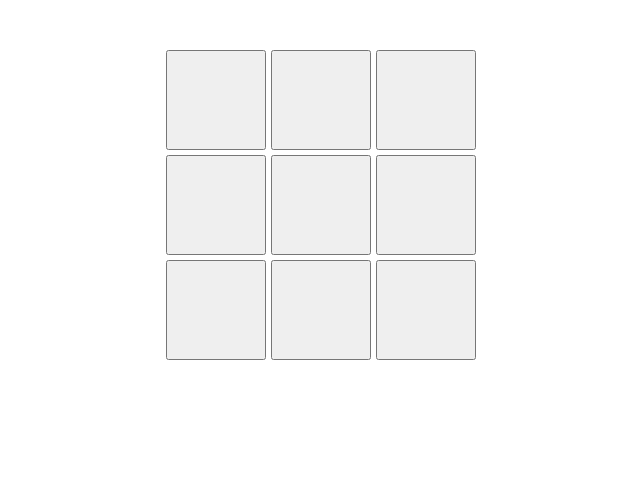
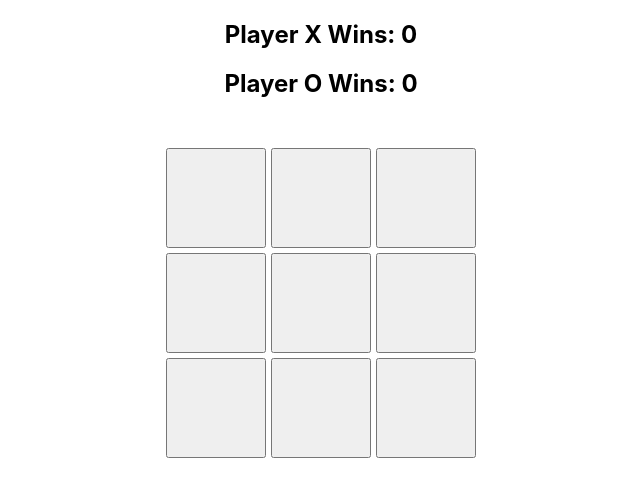
Before and after one commit to Serafim-sdegas0/tic-tac-toe, a React (Create React App) app: page / in a window 1280 px wide. Shown: the top 496 px of the page, without its empty margins (319-959 px from the left). Built offline with nearby package versions, Linux system fonts and the light colour scheme.

Commit message:
Feature/continue (#8)
* prevent overwrite

* adding wins

* Finish! I did it

---------

Co-authored-by: Serafims-degas0 <Serafims-degas0>

```diff
--- a/src/App.tsx
+++ b/src/App.tsx
@@ -2,34 +2,93 @@ import { useState } from 'react';
 import './App.css';
 
 type buttonState = {
-  num: Number,
-  symbol : string
-}
+  num: Number;
+  symbol: string;
+};
+
+export const winCombinations = [
+  [0, 1, 2],
+  [3, 4, 5],
+  [6, 7, 8],
+  [0, 3, 6],
+  [1, 4, 7],
+  [2, 5, 8],
+  [0, 4, 8],
+  [2, 4, 6],
+];
 
 function App() {
-
   const [buttonStates, setButtonStates] = useState<buttonState[]>
     (Array.from({ length: 9 }, (_, i) => ({ num: i, symbol: '' }))
     );
   const [currentPlayer, setCurrentPlayer] = useState<'X' | 'O'>('X');
+  const [count, setCount] = useState(0)
+  const [xcount, setxCount] = useState(0)
+  const [winner, setwinner] = useState<'X' | 'O' | null>(null);
+
+
 
   const handleClick = (num: Number) => {
+    if (winner) return;
+
+    const square = buttonStates.find(bs => bs.num === num);
+    if (square?.symbol) return;
+
     const updated = buttonStates.map((bs) =>
       bs.num === num ? { ...bs, isSelected: true, symbol: currentPlayer } : bs
     );
+
     setButtonStates(updated);
-    setCurrentPlayer(currentPlayer === 'X' ? 'O' : 'X');
-  }
+
+
+    const result = checkWinner(updated);
+    if (result) {
+      setwinner(result);
+      if (result === 'X') setCount(prev => prev + 1);
+      else if (result === 'O') setxCount(prev => prev + 1);
+    } else {
+      setCurrentPlayer(currentPlayer === 'X' ? 'O' : 'X');
+    }
+  };
+
+  const checkWinner = (board: buttonState[]): 'X' | 'O' | null => {
+    for (let combo of winCombinations) {
+      const [a, b, c] = combo;
+      if (
+        board[a].symbol &&
+        board[a].symbol === board[b].symbol &&
+        board[a].symbol === board[c].symbol
+      ) {
+        return board[a].symbol as 'X' | 'O'
+      }
+    }
+    return null;
+  };
+
+  const restartGame = () => {
+    setButtonStates(Array.from({ length: 9 }, (_, i) => ({ num: i, symbol: '' })));
+    setCurrentPlayer('X');
+    setwinner(null);
+  };
+
+
   return (
-    <div style={styles.board}>
-      {
-        buttonStates.map((bs) => (
-          <button style={styles.square} key={bs.num.toString()} onClick={() => handleClick(bs.num)} >{bs.symbol}</button>
-        ))
-      }
-    </div>
+    <>
+      <div style={{ textAlign: 'center' }}>
+        <h2>Player X Wins: {count}</h2>
+        <h2>Player O Wins: {xcount}</h2>
+        {winner && <h2>🎉 Player {winner} Wins!</h2>}
+        {winner && <button onClick={restartGame}>Restart Game</button>}
+      </div>
+      <div style={styles.board}>
+        {buttonStates.map((bs) => (
+            <button style={styles.square} key={bs.num.toString()} onClick={() => handleClick(bs.num)} >{bs.symbol}</button>
+          ))}
+      </div>
+    </>
   );
 }
+
 const styles = {
   board: {
     display: 'grid',
@@ -46,14 +105,5 @@ const styles = {
     cursor: 'pointer',
   },
 };
-export const winCombinations = [
-  [0, 1, 2],
-  [3, 4, 5],
-  [6, 7, 8],
-  [0, 3, 6],
-  [1, 4, 7],
-  [2, 5, 8],
-  [0, 4, 8],
-  [2, 4, 6],
-]
+
 export default App;
```
